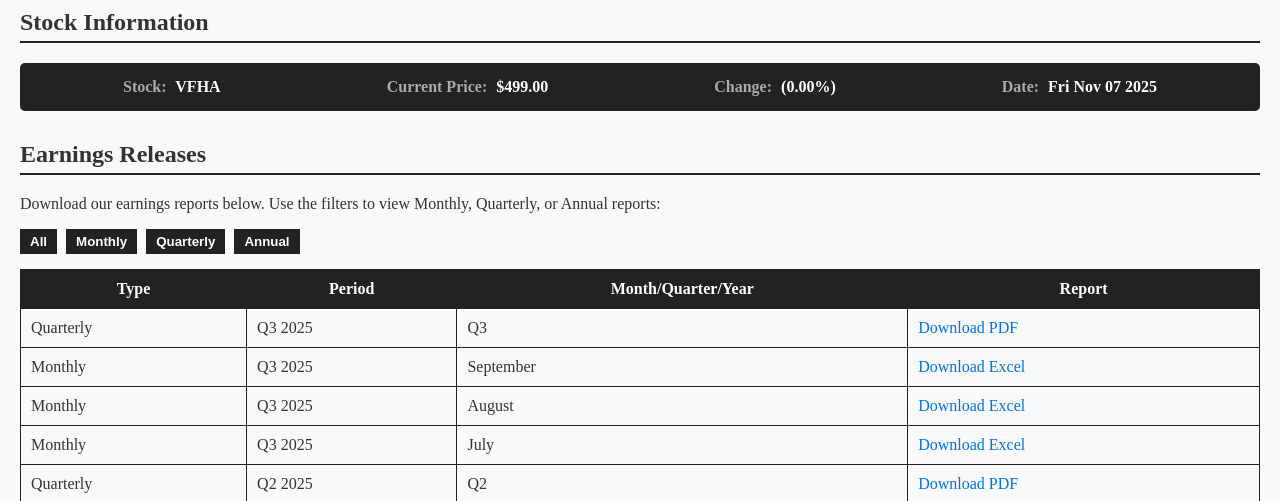
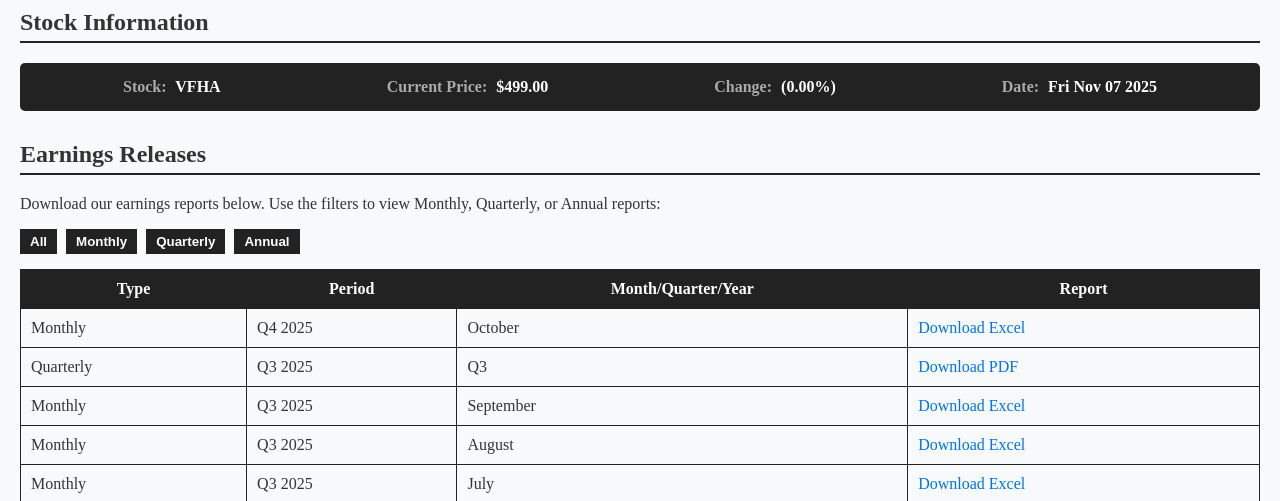
Before and after one commit to brainstormkid/vestraxfinancial, a plain HTML site: page investor-relations/index.html in a window 1280 px wide. Shown: the part 297-798 px from the top of the page. Drawn offline with Linux system fonts and the light colour scheme.

Commit message:
Updated website

```diff
--- a/investor-relations/index.html
+++ b/investor-relations/index.html
@@ -354,6 +354,7 @@ loadStockData();
         </thead>
         <tbody>
           <!-- <tr class="monthly"><td>Monthly</td><td>Q3 2025</td><td>August</td><td><a href="reports/jan-2025.pdf" target="_blank">Download Excel</a></td></tr> -->
+		  <tr class="monthly"><td>Monthly</td><td>Q4 2025</td><td>October</td><td><a href="reports/October 2025 - Vestrax Financial Statements.xlsx" target="_blank">Download Excel</a></td></tr>
 		  <tr class="quarterly"><td>Quarterly</td><td>Q3 2025</td><td>Q3</td><td><a href="reports/Q325 Report - Vestrax Financial Holdings.pdf" target="_blank">Download PDF</a></td></tr>
 		  <tr class="monthly"><td>Monthly</td><td>Q3 2025</td><td>September</td><td><a href="reports/September 2025 - Vestrax Financial Statements.xlsx" target="_blank">Download Excel</a></td></tr>
 		  <tr class="monthly"><td>Monthly</td><td>Q3 2025</td><td>August</td><td><a href="reports/August 2025 - Vestrax Financial Statements.xlsx" target="_blank">Download Excel</a></td></tr>
```
Also changed, not shown: 1 other file.
